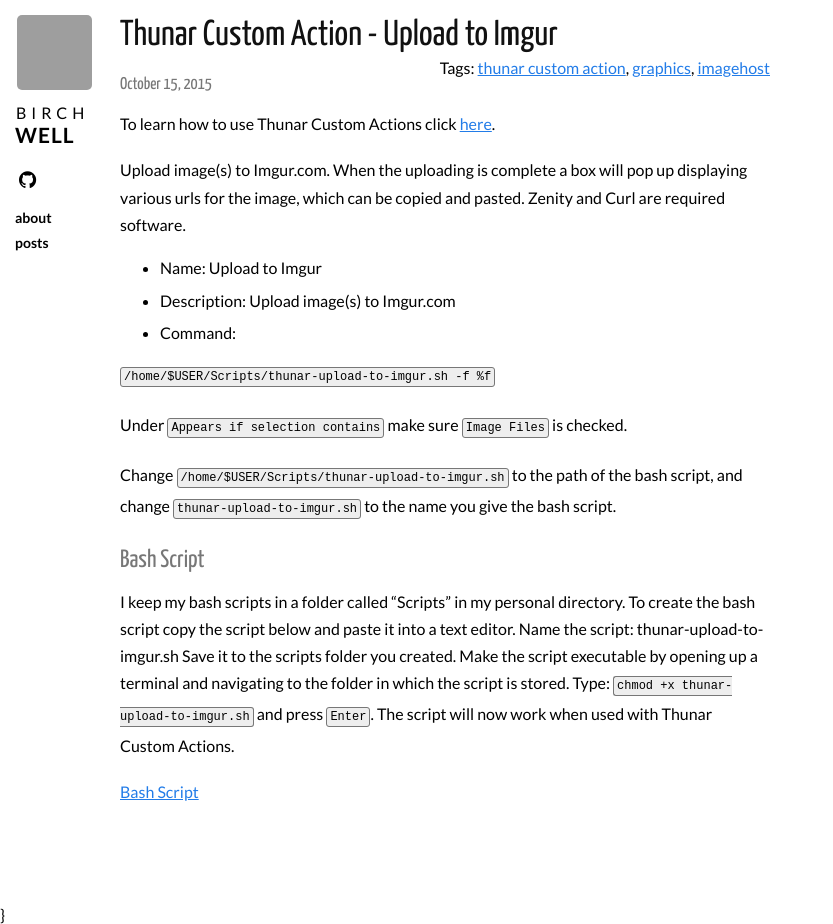
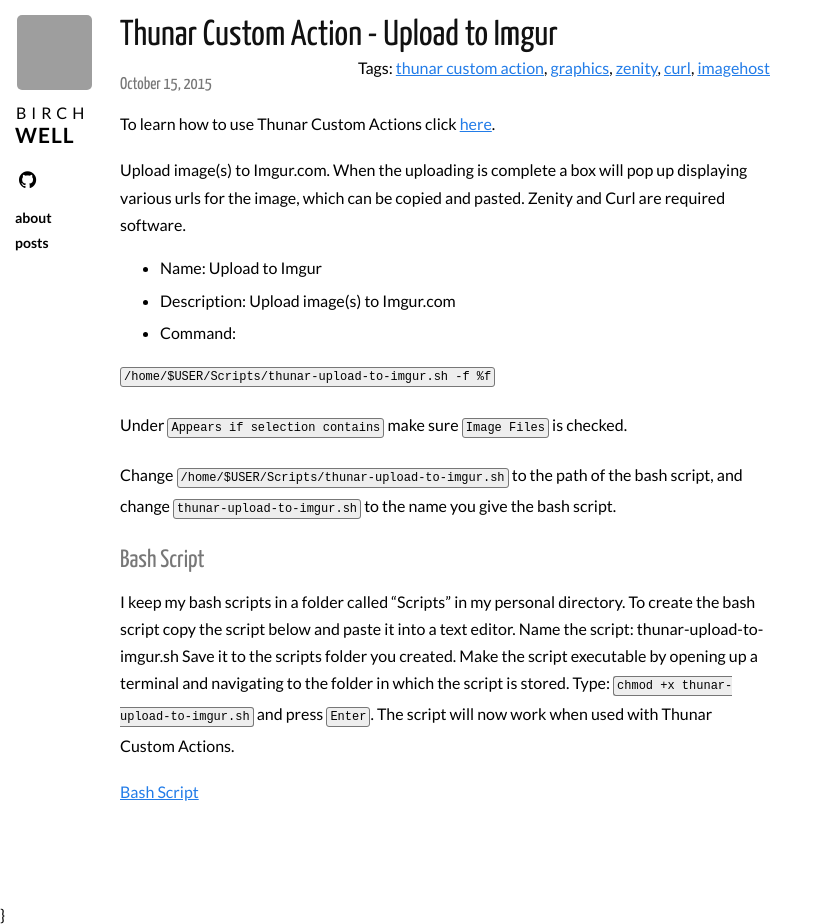
Before and after one commit to Birchwell/birchwell.github.io, a Jekyll site: the page built from _posts/2015-10-15-thunar-custom-action-upload-to-imgur.md, in a window 1280 px wide. Shown: the whole page, without its empty margins (0-833 px from the left). Built offline with Jekyll 4.4.1, drawn with Linux system fonts in a browser that asks for light colours; nearby versions of some CDN libraries; Markdown is read by kramdown in place of the engine named in the settings; comment, search, counter and statistics services are not loaded; grey boxes are pictures that could not be loaded.

Commit message:
Update 2015-10-15-thunar-custom-action-upload-to-imgur.md

```diff
--- a/_posts/2015-10-15-thunar-custom-action-upload-to-imgur.md
+++ b/_posts/2015-10-15-thunar-custom-action-upload-to-imgur.md
@@ -4,6 +4,8 @@
 tags:
 - thunar custom action
 - graphics
+- zenity
+- curl
 - imagehost
 category: posts
 ---
```
